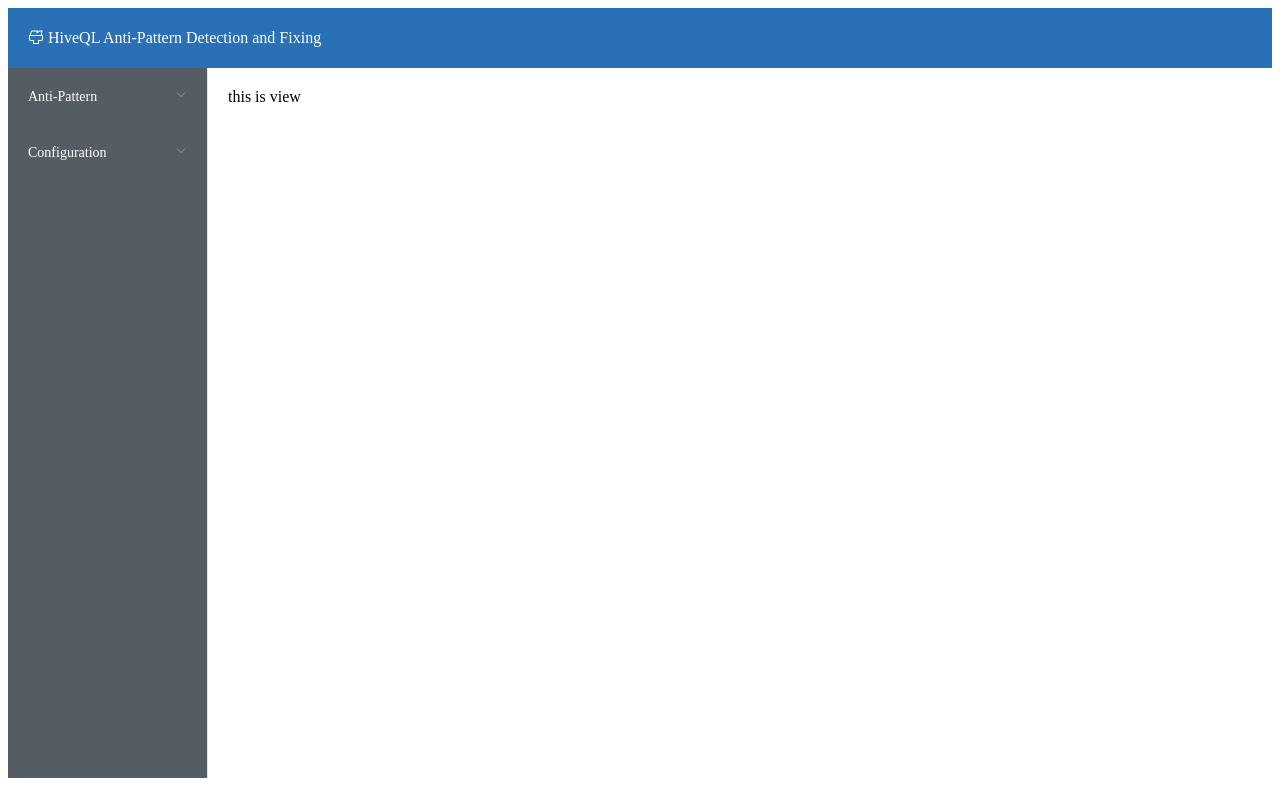
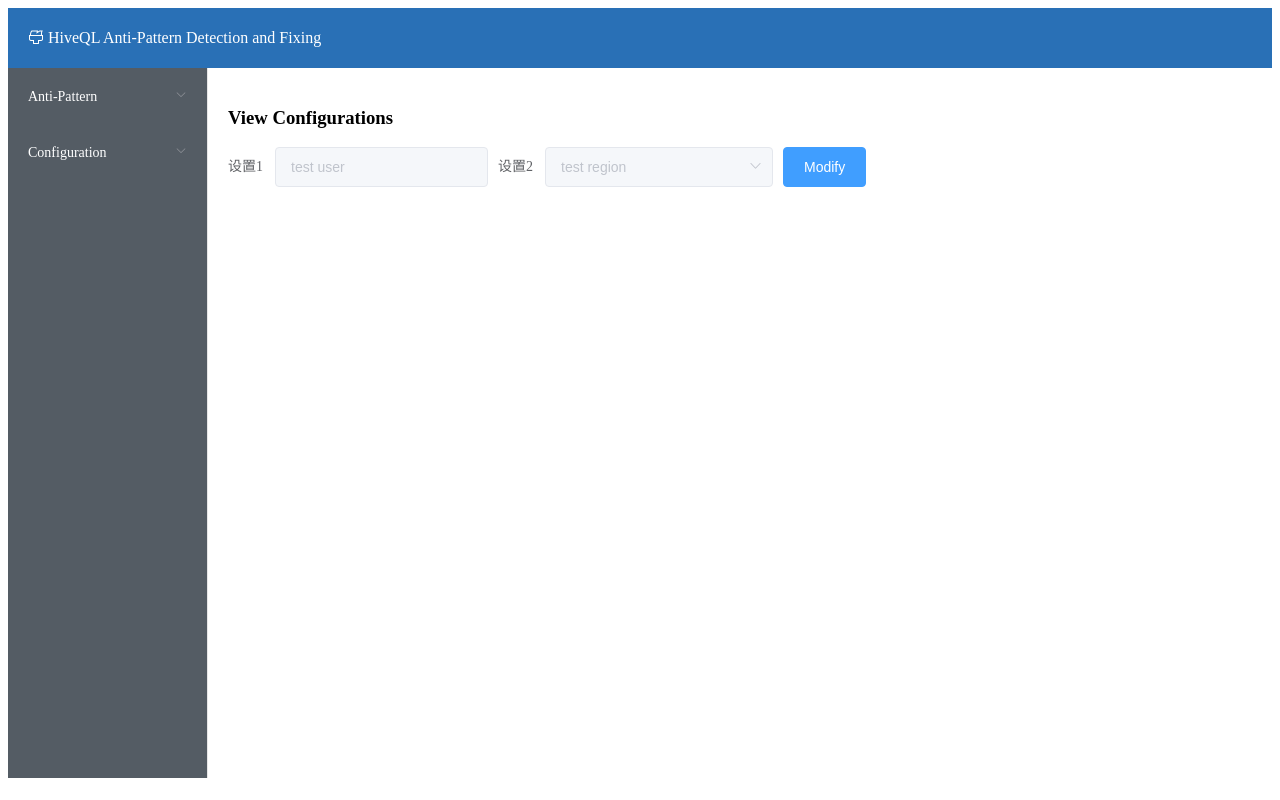
Before and after one commit to RedSmallPanda/DetectionAndFixOfHiveQLAntiPattern, a Vue app in the folder UploadAndDetect/UploadAndDetect/: page /#/view in a window 1280 px wide. Built offline with nearby package versions, Linux system fonts and the light colour scheme.

Commit message:
修改查看设置文件

```diff
--- a/UploadAndDetect/UploadAndDetect/src/components/SetConfig.vue
+++ b/UploadAndDetect/UploadAndDetect/src/components/SetConfig.vue
@@ -12,7 +12,7 @@
         </el-select>
       </el-form-item>
       <el-form-item>
-        <el-button type="primary" @click="onSubmit">查询</el-button>
+        <el-button type="primary" @click="onSubmit">Commit </el-button>
       </el-form-item>
     </el-form>
   </div>
--- a/UploadAndDetect/UploadAndDetect/src/components/View.vue
+++ b/UploadAndDetect/UploadAndDetect/src/components/View.vue
@@ -1,5 +1,40 @@
 <template>
-    <div>
-        this is view
-    </div>
+  <div>
+    <h1>View Configurations</h1>
+    <el-form :inline="true" :model="formInline" class="demo-form-inline">
+      <el-form-item label="设置1">
+        <el-input v-model="formInline.user" placeholder="审批人" :disabled="true"></el-input>
+      </el-form-item>
+      <el-form-item label="设置2">
+        <el-select v-model="formInline.region" placeholder="活动区域" :disabled="true">
+          <el-option label="区域一" value="shanghai"></el-option>
+          <el-option label="区域二" value="beijing"></el-option>
+        </el-select>
+      </el-form-item>
+      <el-form-item>
+        <el-button type="primary" @click="onSubmit">Modify</el-button>
+      </el-form-item>
+    </el-form>
+  </div>
 </template>
+
+<script>
+export default {
+  data() {
+    return {
+      formInline: {
+        user: "test user",
+        region: "test region",
+      }
+    }
+  },
+ methods: {
+    onSubmit() {
+      console.log("go to modify!");
+        this.$router.push({
+            path: `/set`
+          })
+    }
+  }
+}
+</script>
```
